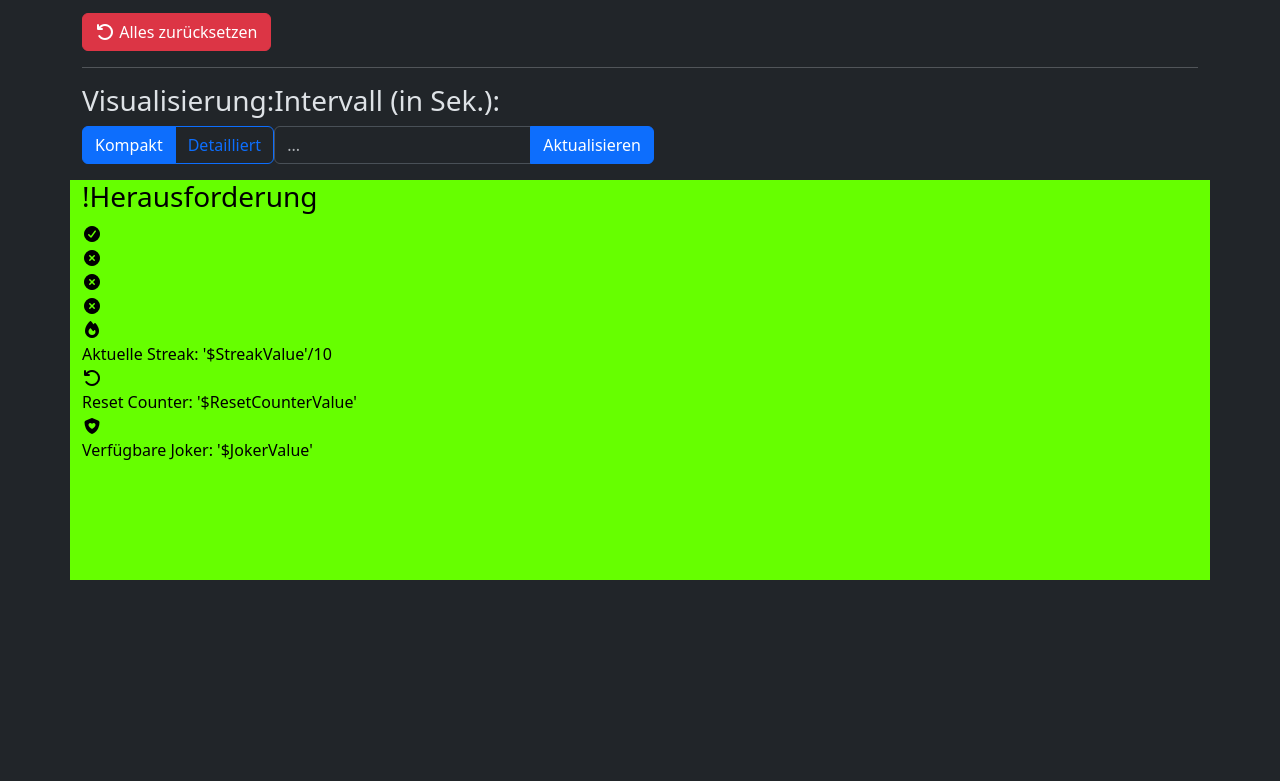
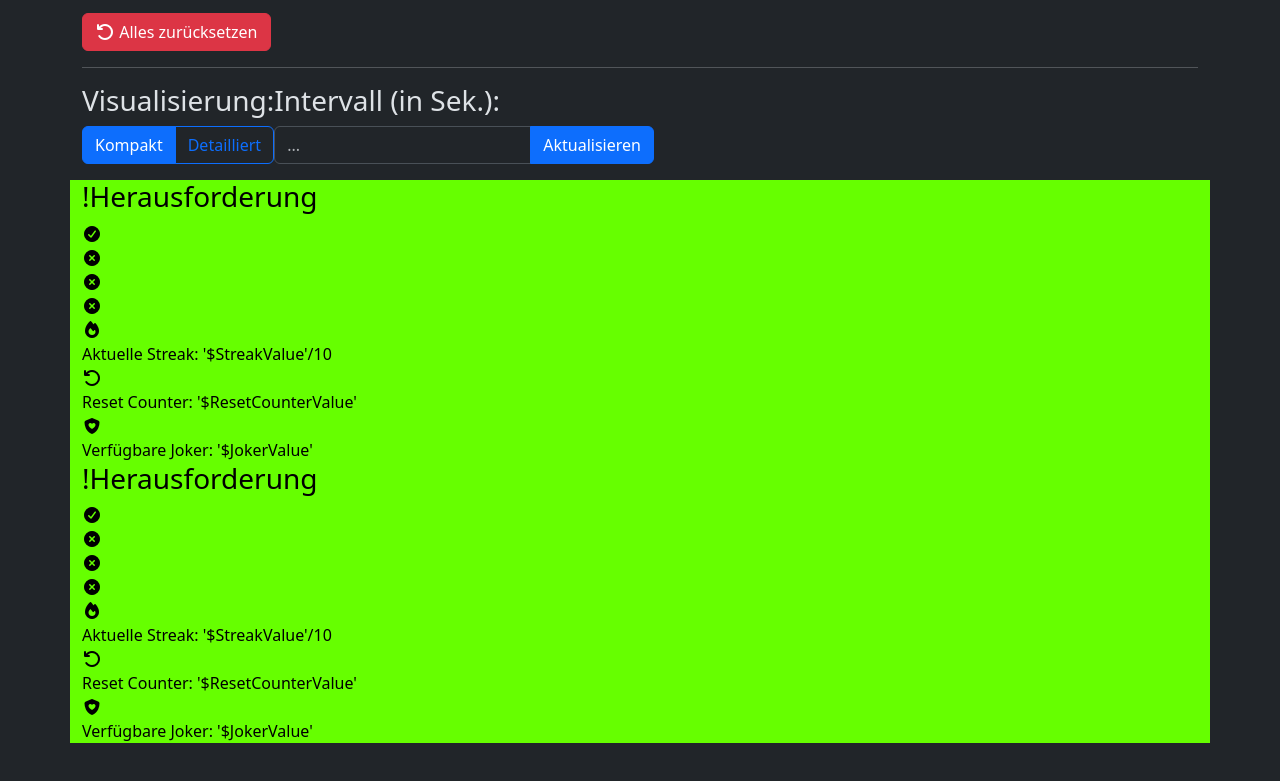
Before and after one commit to clashalytics/benso_tank_roulette, a website with bundled scripts: page benso_tank_roulette/public/index.html in a window 1280 px wide. Shown: the part 561-1342 px from the top of the page. Before the commit the page ends 1205 px from the top, so only its background shows below. Built offline with nearby package versions, Linux system fonts and the light colour scheme.

Commit message:
BEFORE visualisation display

```diff
--- a/benso_tank_roulette/public/index.html
+++ b/benso_tank_roulette/public/index.html
@@ -181,7 +181,7 @@
 
     <div class="container display">
         <div class="display-detailed">
-            <h3 class="h3">
+            <h3 class="display-heading">
                 !Herausforderung
             </h3>
             <div class="display-detailed-values">
@@ -224,9 +224,54 @@
                     </div>
                 </div>
             </div>
+        </div>
 
+        <div class="display-compact">
+            <h3 class="display-heading">
+                !Herausforderung
+            </h3>
+            <div class="display-compact-values">
+                <div class="display-compact-stages">
+                    <div class="stage-container stage-checked">
+                        <i class="fa-solid fa-circle-check"></i>
+                    </div>
+                    <div class="stage-container stage-unchecked">
+                        <i class="fa-solid fa-circle-xmark"></i>
+                    </div>
+                    <div class="stage-container stage-unchecked">
+                        <i class="fa-solid fa-circle-xmark"></i>
+                    </div>
+                    <div class="stage-container stage-unchecked">
+                        <i class="fa-solid fa-circle-xmark"></i>
+                    </div>
+                </div>
+                <div class="display-compact-streak">
+                    <div class="streak-icon">
+                        <i class="fa-solid fa-fire"></i>
+                    </div>
+                    <div class="streak-text">
+                        Aktuelle Streak: '$StreakValue'/10
+                    </div>
+                </div>
+                <div class="display-compact-reset_counter">
+                    <div class="reset_counter-icon">
+                        <i class="fa-solid fa-arrow-rotate-left"></i>
+                    </div>
+                    <div class="reset_counter-test">
+                        Reset Counter: '$ResetCounterValue'
+                    </div>
+                </div>
+                <div class="display-compact-joker">
+                    <div class="joker-icon">
+                        <i class="fa-solid fa-shield-heart"></i>
+                    </div>
+                    <div class="joker-text">
+                        Verfügbare Joker: '$JokerValue'
+                    </div>
+                </div>
+            </div>
+        </div>
 
-        </div>
     </div>
 
     <script src="../socket.io/socket.io.js"></script>
--- a/benso_tank_roulette/public/style.css
+++ b/benso_tank_roulette/public/style.css
@@ -7,7 +7,6 @@ body {
 .display {
     background-color: #66ff00;
     color: black;
-    height: 400px;
     margin-bottom: 4rem;
 }
 
```
